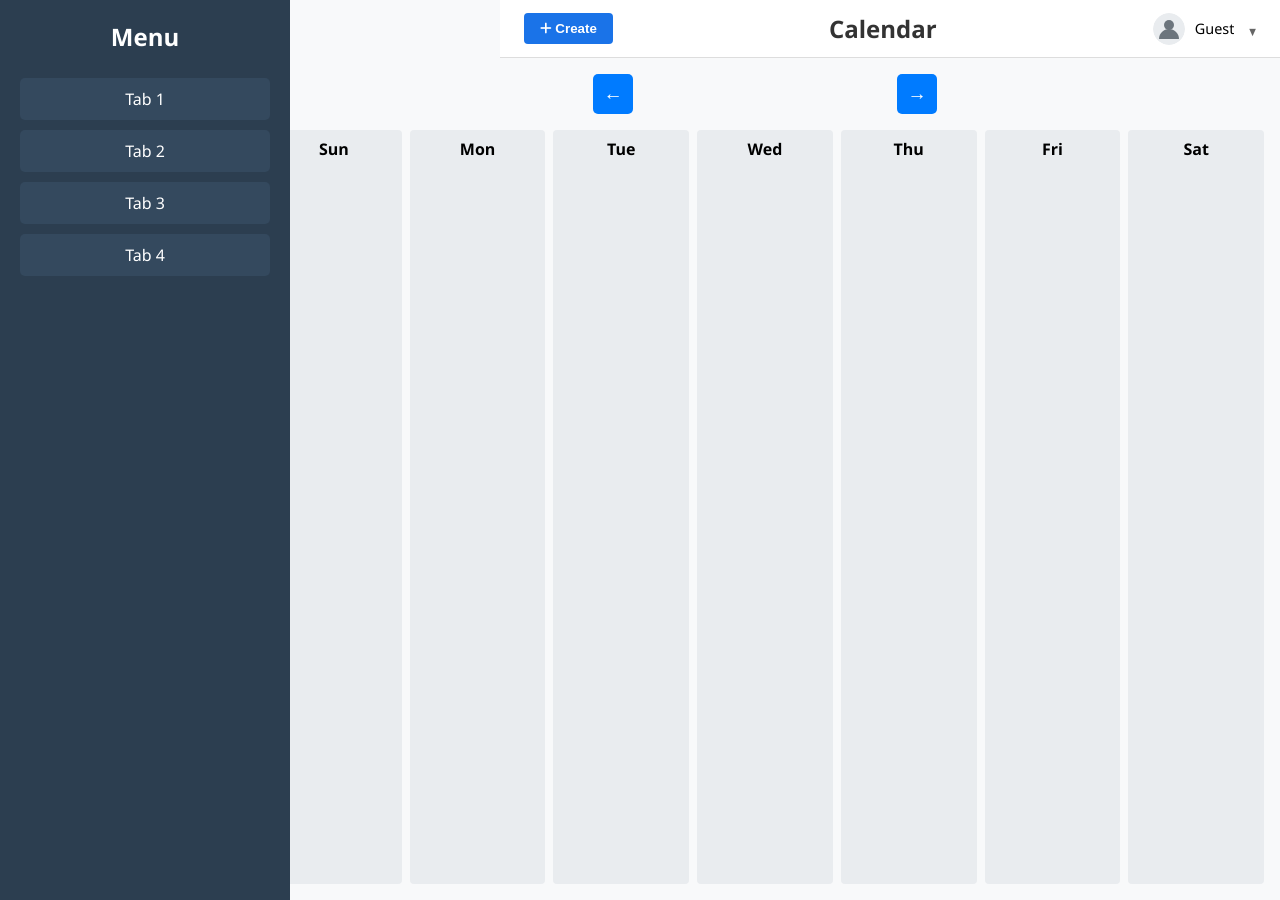
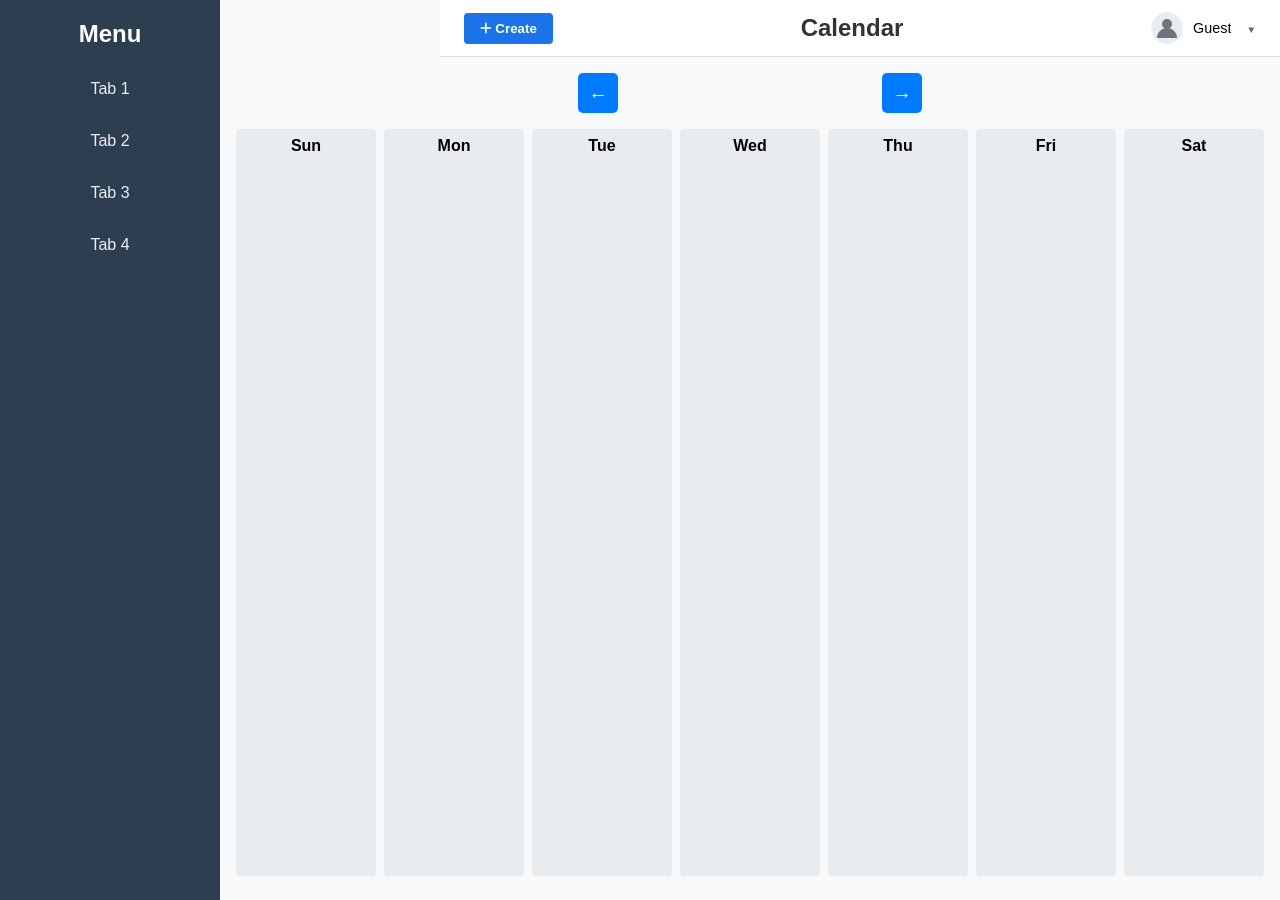
Before and after one commit to willmosAtKings/williamAT3, a Flask app: page /dashboard in a window 1280 px wide. Run offline with Flask 3, Linux system fonts and the light colour scheme.

Commit message:
Further fix to day cells, keeping the distance between each consistent

```diff
--- a/static/css/dashboard.css
+++ b/static/css/dashboard.css
@@ -1,51 +1,57 @@
-/* ===== RESET & BASE ===== */
 html, body {
   margin: 0;
   padding: 0;
   height: 100%;
-  font-family: 'Segoe UI', Tahoma, Geneva, Verdana, sans-serif;
+  font-family: Arial, sans-serif;
   background-color: #f8f9fa;
-  overflow: hidden; /* No scroll */
+  overflow: hidden;
 }
 
 /* ===== SIDEBAR ===== */
 .sidebar {
-  width: 250px;
-  height: 100vh;
+  width: 220px;
   background-color: #2c3e50;
+  padding: 20px;
+  box-sizing: border-box;
   color: white;
   position: fixed;
   top: 0;
   left: 0;
+  height: 100vh;
   display: flex;
   flex-direction: column;
-  padding: 20px;
   z-index: 100;
 }
 
 .sidebar h2 {
-  margin: 0 0 20px;
+  margin-top: 0;
+  margin-bottom: 20px;
+  font-weight: 600;
   font-size: 1.5rem;
   text-align: center;
 }
 
 .sidebar .tab {
-  padding: 10px 15px;
-  margin: 5px 0;
-  background-color: #34495e;
-  border-radius: 5px;
+  display: block;
+  color: #ecf0f1;
+  padding: 12px 15px;
+  margin-bottom: 10px;
+  text-decoration: none;
+  border-radius: 6px;
+  transition: background-color 0.3s ease;
+  cursor: pointer;
   text-align: center;
-  cursor: pointer;
-  transition: background-color 0.3s;
 }
 
-.sidebar .tab:hover {
-  background-color: #1abc9c;
+.sidebar .tab:hover,
+.sidebar .tab.active {
+  background-color: #34495e;
+  color: #fff;
 }
 
 /* ===== MAIN CONTENT ===== */
 .main-content {
-  margin-left: 250px;
+  margin-left: 220px;
   height: 100vh;
   display: flex;
   flex-direction: column;
@@ -60,8 +66,8 @@ html, body {
   padding: 0.75rem 1.5rem;
   background-color: #ffffff;
   border-bottom: 1px solid #ddd;
-  width: calc(100% - 250px);
-  margin-left: 250px;
+  width: calc(100% - 220px);
+  margin-left: 220px;
   box-sizing: border-box;
 }
 
@@ -206,6 +212,8 @@ html, body {
   grid-auto-rows: 1fr;
   gap: 0.5rem;
   height: 100%;
+  padding-bottom: 0.5rem;
+  box-sizing: border-box;
 }
 
 .day-header {
@@ -292,19 +300,19 @@ html, body {
   background-color: #ffebee;
 }
 
-/* ===== RESPONSIVE ===== */
+/* ===== RESPONSIVENESS ===== */
 @media (max-width: 1200px) {
   .sidebar {
-    width: 200px;
+    width: 180px;
   }
 
   .main-content {
-    margin-left: 200px;
+    margin-left: 180px;
   }
 
   .navbar {
-    width: calc(100% - 200px);
-    margin-left: 200px;
+    width: calc(100% - 180px);
+    margin-left: 180px;
   }
 
   .calendar-controls h2 {
--- a/templates/profile/account.html
+++ b/templates/profile/account.html
@@ -8,7 +8,7 @@
 <body>
 
   <div class="sidebar">
-    <h2>Profile Menu</h2>
+    <h2>Profile</h2>
     <a href="/profile/info" class="tab">User Info</a>
     <a href="/profile/account" class="tab active">Account Settings</a>
     <a href="/profile/privacy" class="tab">Privacy & Security</a>
--- a/templates/profile/info.html
+++ b/templates/profile/info.html
@@ -10,7 +10,7 @@
 <body>
 <!-- sidebar.html (or included in all pages) -->
   <div class="sidebar">
-    <h2>Profile Menu</h2>
+    <h2>Profile</h2>
     <a href="/profile/info" class="tab">User Info</a>
     <a href="/profile/account" class="tab">Account Settings</a>
     <a href="/profile/privacy" class="tab">Privacy & Security</a>
--- a/templates/profile/preferences.html
+++ b/templates/profile/preferences.html
@@ -7,7 +7,7 @@
 </head>
 <body>
   <div class="sidebar">
-    <h2>Profile Menu</h2>
+    <h2>Profile</h2>
     <a href="/profile/info" class="tab">User Info</a>
     <a href="/profile/account" class="tab">Account Settings</a>
     <a href="/profile/privacy" class="tab">Privacy & Security</a>
--- a/templates/profile/privacy.html
+++ b/templates/profile/privacy.html
@@ -7,7 +7,7 @@
 </head>
 <body>
   <div class="sidebar">
-    <h2>Profile Menu</h2>
+    <h2>Profile</h2>
     <a href="/profile/info" class="tab">User Info</a>
     <a href="/profile/account" class="tab">Account Settings</a>
     <a href="/profile/privacy" class="tab active">Privacy & Security</a>
```
